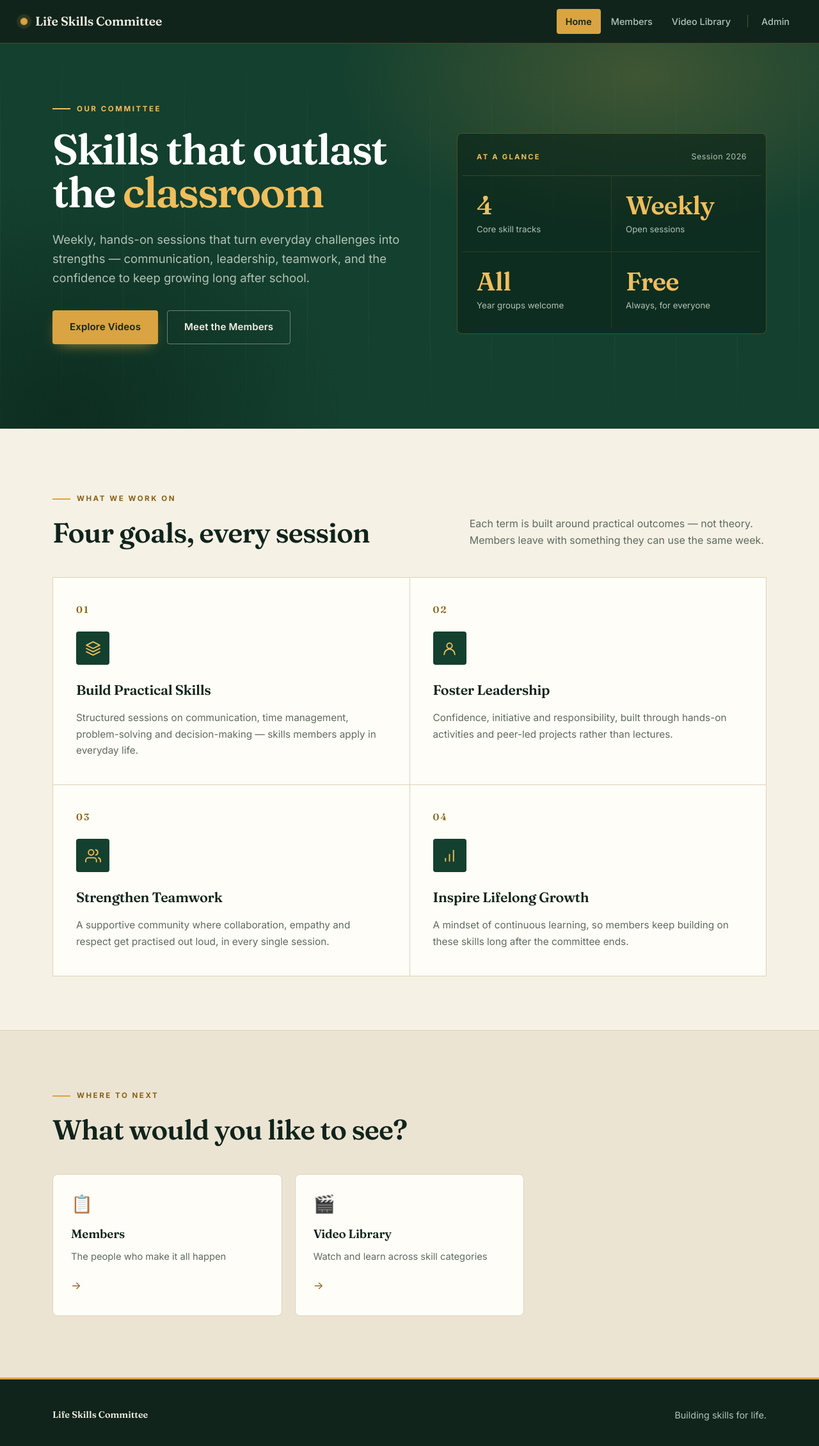
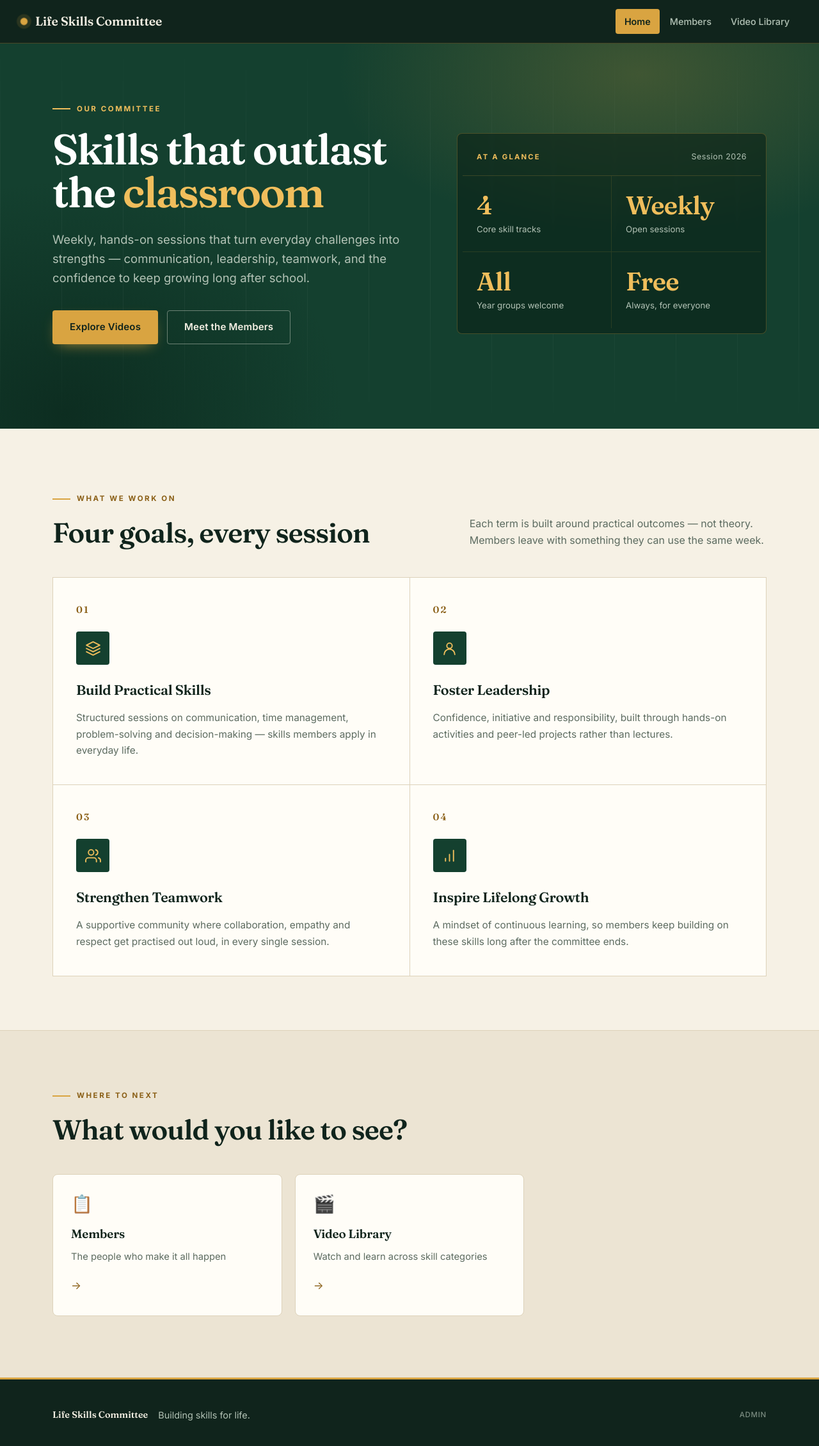
Before and after one commit to CoderGamerUnknow/Life-Skills-Comitties, a website: page public/index.html in a window 1280 px wide. Shown: the whole page at 64% size. Drawn offline with Linux system fonts and the light colour scheme.

Commit message:
Move the admin entry to a tiny footer login link
Drop the Admin item from the top navigation and instead pin a small
Admin link to the end of the footer on every page, leading to the
existing passcode sign-in.

🤖 Generated with Codebuff
Co-Authored-By: Codebuff <noreply@codebuff.com>

```diff
--- a/public/css/style.css
+++ b/public/css/style.css
@@ -196,22 +196,6 @@ img {
   color: var(--ink);
   background: var(--brass);
   font-weight: 600;
-}
-
-.admin-link {
-  margin-left: 10px;
-  padding-left: 22px;
-}
-
-.admin-link::before {
-  content: "";
-  position: absolute;
-  left: 0;
-  top: 50%;
-  transform: translateY(-50%);
-  width: 1px;
-  height: 20px;
-  background: rgba(217, 164, 65, 0.35);
 }
 
 /* ============================================================
@@ -1160,6 +1144,24 @@ img {
   color: var(--text-on-dark);
 }
 
+/* Tiny admin/login entry, pinned to the very end of the footer. */
+.footer-admin {
+  margin-left: auto;
+  font-size: 0.72rem;
+  font-weight: 500;
+  letter-spacing: 0.06em;
+  text-transform: uppercase;
+  color: var(--text-on-dark-mute);
+  opacity: 0.65;
+  transition: color 0.15s, opacity 0.15s;
+}
+
+.footer-admin:hover {
+  color: var(--brass);
+  opacity: 1;
+  text-decoration: none;
+}
+
 /* ============================================================
    Toast (injected by JS)
    ============================================================ */
@@ -1240,10 +1242,6 @@ img {
     white-space: nowrap;
   }
 
-  .admin-link {
-    display: none;
-  }
-
   .page-wrap {
     padding: 44px 0 52px;
   }
--- a/public/index.html
+++ b/public/index.html
@@ -24,7 +24,6 @@
       <a href="/" class="nav-link active">Home</a>
       <a href="/members.html" class="nav-link">Members</a>
       <a href="/videos.html" class="nav-link">Video Library</a>
-      <a href="/admin.html" class="nav-link admin-link">Admin</a>
     </div>
   </nav>
 
@@ -187,6 +186,7 @@
     <div class="section-inner footer-inner">
       <p class="footer-brand">Life Skills Committee</p>
       <p>Building skills for life.</p>
+      <a href="/admin.html" class="footer-admin">Admin</a>
     </div>
   </footer>
 
```
Also changed, not shown: public/404.html (+1 -1 lines), public/admin.html (+1 -1 lines), public/members.html (+1 -1 lines), public/videos.html (+1 -1 lines).
